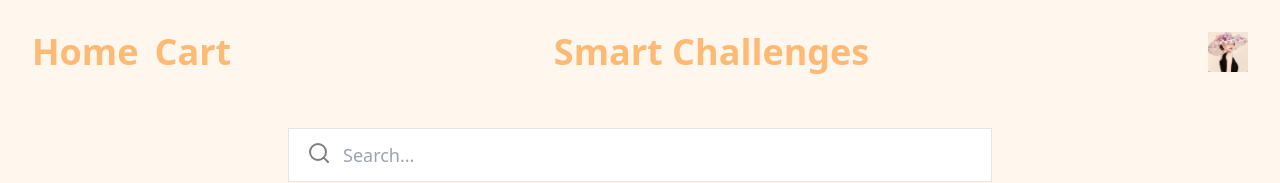
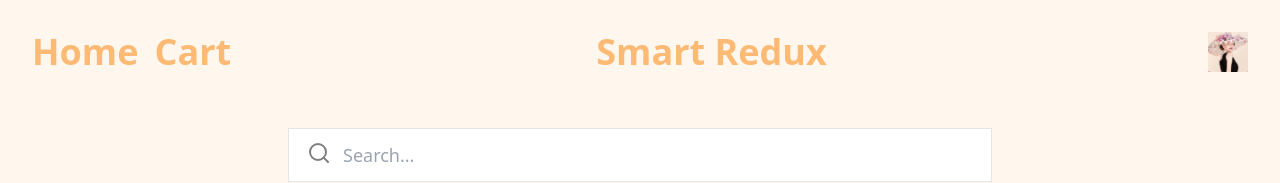
Before and after one commit to elis-11/smart-redux, a React (Vite) app: page / in a window 1280 px wide. Shown: the top 183 px of the page. Built offline with nearby package versions, Linux system fonts and the light colour scheme; no server answers.

Commit message:
Restyling

```diff
--- a/src/pages/Header.jsx
+++ b/src/pages/Header.jsx
@@ -18,7 +18,7 @@ export const Header = () => {
           </NavLink>
           <NavLink to="/cart">Cart</NavLink>
         </nav>
-        <h2 className="">Smart Challenges</h2>
+        <h2 className="">Smart Redux</h2>
         <Link to="/">
           <img className="w-10 h-10 ml-4 mb-0 " src={logo} alt="Logo" />
         </Link>
```
